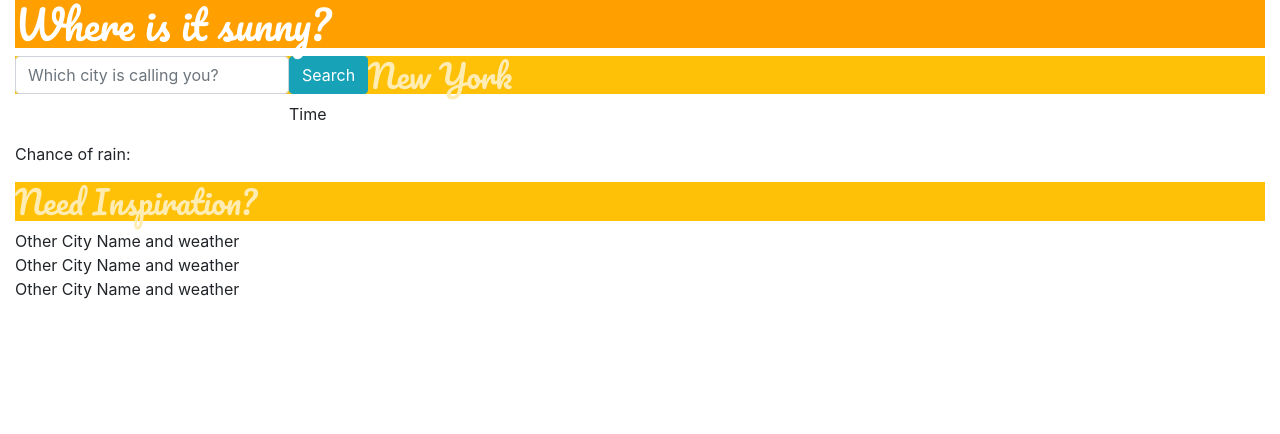
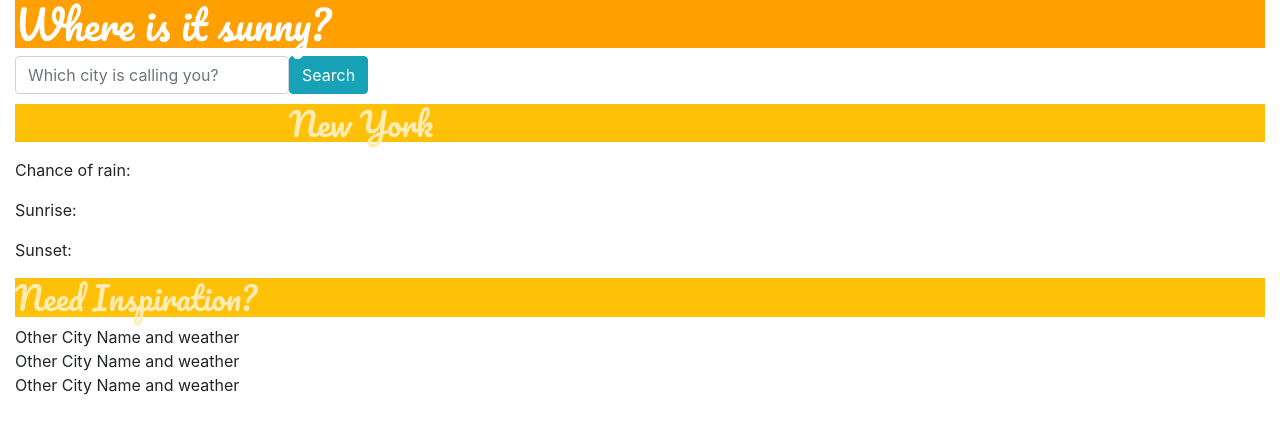
Before and after one commit to lizkoch/weather-react, a React (Create React App) app: page / in a window 1280 px wide. Shown: the top 434 px of the page. Built offline with nearby package versions, Linux system fonts and the light colour scheme.

Commit message:
Added sunrise sunset

```diff
--- a/src/Main.js
+++ b/src/Main.js
@@ -44,11 +44,10 @@ export default class Main extends Component {
       <div className="main-weather">
         <Search loadWeather={this.getWeather} />
         <h2>{this.state.city}</h2>
-        <p className="main-date">Time</p>
         <p className="main-description">{this.state.description}</p>
         <p className="main-humidity">Chance of rain: {this.state.humidity}</p>
-        <p className="main-sunrise">{this.state.sunrise}</p>
-        <p className="main-sunset">{this.state.sunset}</p>
+        <p className="main-sunrise">Sunrise: {this.state.sunrise}</p>
+        <p className="main-sunset">Sunset: {this.state.sunset}</p>
       </div>
     );
   }
--- a/src/Search.js
+++ b/src/Search.js
@@ -39,6 +39,8 @@ export default class Search extends Component {
             className="btn btn-info float-left"
           />
         </form>
+        <br />
+        <br />
       </div>
     );
   }
```
